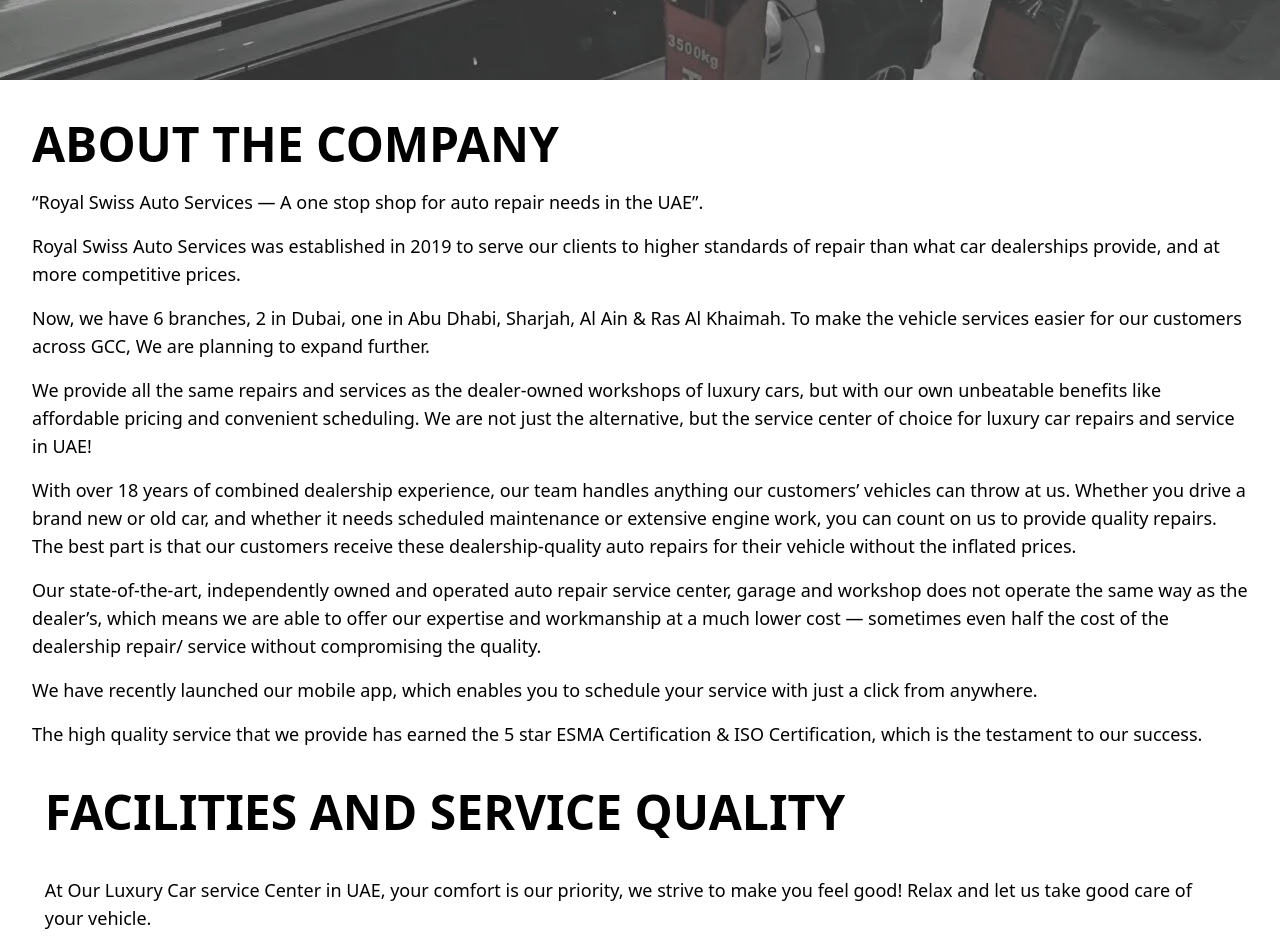
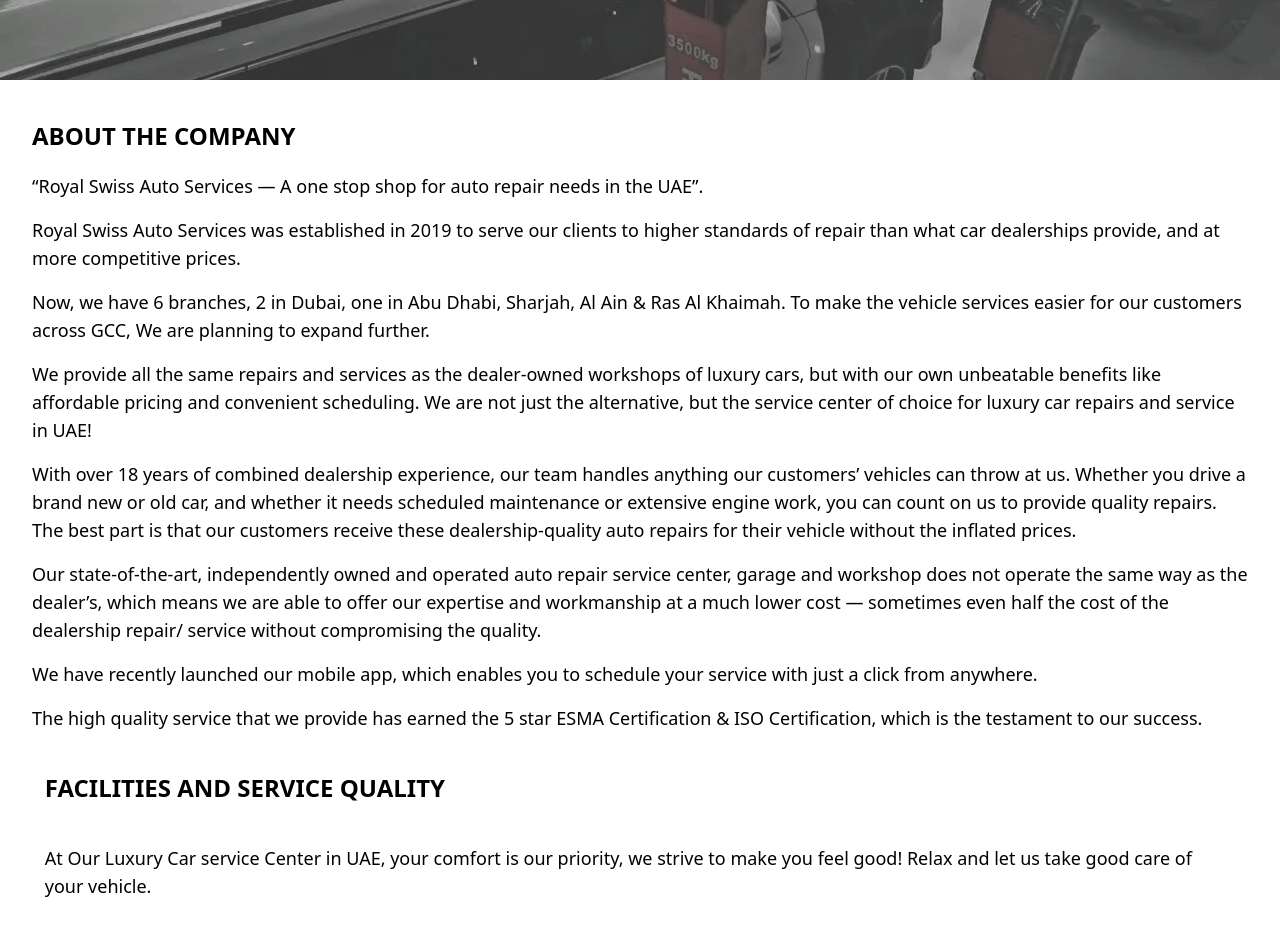
Before and after one commit to Vr7Rizwan/full-speed-auto, a Next.js app: page /about in a window 1280 px wide. Shown: the part 500-1445 px from the top of the page. Built offline with nearby package versions, Linux system fonts and the light colour scheme.

Commit message:
font changes

```diff
--- a/app/components/About/CompanyProfile.tsx
+++ b/app/components/About/CompanyProfile.tsx
@@ -4,7 +4,7 @@ const CompanyProfile=()=>{
         <section className="flex justify-center py-10">
             <div className="w-[95%] mx-auto">
             <div className="flex flex-col gap-5">
-              <h1 className="heading text-txtColor font-bold">ABOUT THE COMPANY</h1>
+              <h1 className="subHeading text-txtColor font-bold">ABOUT THE COMPANY</h1>
               <div className="flex flex-col gap-4 normalText text-txtColor">
               {
                 companyprofile.map((value,i)=>(
--- a/app/components/About/CompanyServices.tsx
+++ b/app/components/About/CompanyServices.tsx
@@ -4,7 +4,7 @@ const CompanyServices=()=>{
       <section className="flex justify-center">
        <div className="w-[93%] mx-auto flex flex-col gap-10 justify-center">
 
-  <h1 className="heading text-txtColor font-bold">{companyservices.heading}</h1>
+  <h1 className="subHeading text-txtColor font-bold">{companyservices.heading}</h1>
   <p className="normalText">
    {companyservices.description}
 </p>
--- a/app/components/Contact/ContactInfoSection.tsx
+++ b/app/components/Contact/ContactInfoSection.tsx
@@ -7,12 +7,12 @@ const ContactInfoSection = () => {
             <div className="max-w-6xl mx-auto">
 
                 {/* Heading */}
-                <h2 className="heading font-bold text-center mb-12">
+                <h2 className="subHeading font-bold text-center mb-12">
                     Get in <span className="text-secondary">Touch With Us</span>
                 </h2>
 
                 {/* Cards */}
-                <div className="grid grid-cols-1 md:grid-cols-2 lg:grid-cols-4 gap-6">
+                <div className="grid grid-cols-1 md:grid-cols-2 lg:grid-cols-4 gap-6 px-2">
 
                     {/* Phone */}
                     <div className="p-6 bg-gray-50 rounded-2xl shadow hover:shadow-lg transition-all">
```
